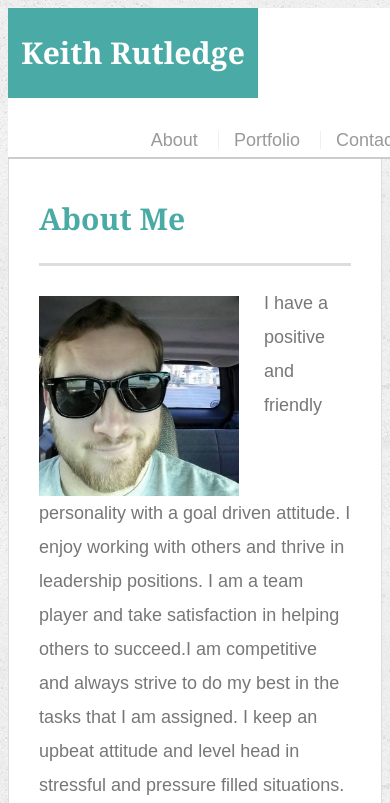
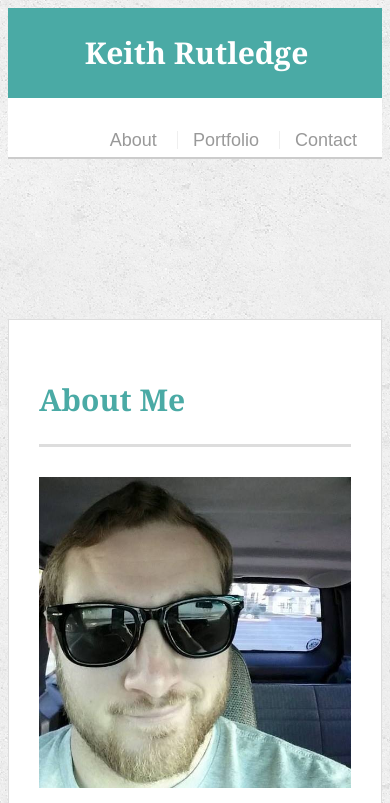
Before and after one commit to KeithRutledgeKeller/Responsive-Portfolio, a plain HTML site: page index.html in a window 390 px wide. Shown: the top 803 px of the page. Drawn offline with Linux system fonts and the light colour scheme.

Commit message:
finished

```diff
--- a/assets/css/style.css
+++ b/assets/css/style.css
@@ -53,7 +53,7 @@ body {
   /* header */
 
   #masthead {
-    position: fixed;
+    position: static;
     z-index: 99;
     width: 100%;
     margin: 0 0 30px;
@@ -216,22 +216,81 @@ body {
     border: 0 none;
   }
 
-  @media screen and (max-width: 980px) {
-    .container  { max-width: 900; background-color: red }
+  @media screen and (max-width: 640px) {
+    .info  { float: left; }
+    .auth-image {
+      width: auto;
+      height: auto;
+      width: 100%;
+    }
+    nav {
+      margin-top: 25px;
+      padding-left: 35px;
+      float: left;
     }
 
+    #logo {
+      text-align: center;
+      width: 377px;
+      height: 90px;
+      font-family: Georgia, Times, "Times New Roman", serif;
+      font-size: 30px;
+      font-weight: 700;
+      line-height: 90px;
+      color: #fff;
+      text-align: center;
+      text-decoration: none;
+      background: #4aaaa5;
+    }
+  }
   @media screen and (max-width: 768px) {
-    .container  { max-width: 700; background-color:magenta}
+    .main-section { max-width: 640px;}
+    nav {
+      float: right;
+      margin-top: 25px;
     }
 
-  @media screen and (max-width: 640px) {
-    .container  { max-width: 500; background-color: green}
+    nav a {
+      display: inline-block;
+      padding-left: 15px;
+      margin-left: 15px;
+      line-height: 18px;
+      color: #999;
+      text-decoration: none;
+      border-left: 1px solid #efefef;
     }
 
-  /* @media screen{
-    max-width: 768px;
+    #masthead {
+      position: static;
+      z-index: 99;
+      max-width: 640px;
+      margin: 0 0 30px;
+      overflow: auto;
+      color: #fff;
+      background: #fff;
+      border-bottom: 2px solid #ccc;
     }
 
-  @media screen{
-    max-width: 640px;
-  } */
+  }
+  @media screen and (max-width: 980px) {
+    .main-section {  max-width: 768px; }
+
+    #masthead {
+      position: static;
+      z-index: 99;
+      width: 100%;
+      max-width: 768px;
+      margin: 0 0 30px;
+      overflow: auto;
+      color: #fff;
+      background: #fff;
+      border-bottom: 2px solid #ccc;
+    }
+
+    nav {
+      float: right;
+      margin-top: 25px;
+      margin-right: 25px;
+    }
+
+  }
--- a/index.html
+++ b/index.html
@@ -25,13 +25,18 @@
       <h1>About Me</h1>
 
       <img src="assets/images/coding2.png" class="auth-image" alt="Your Name">
+      <div class="info">
+        <p>I have a positive and friendly personality with a goal driven attitude. I enjoy working with others and thrive in
+          leadership positions. I am a team player and take satisfaction in helping others to succeed.I am competitive and
+          always strive to do my best in the tasks that I am assigned. I keep an upbeat attitude and level head in stressful
+          and pressure filled situations.</p>
 
-      <p>I have a positive and friendly personality with a goal driven attitude. I enjoy working with others and thrive in leadership positions. I am a team player and take satisfaction in helping others to succeed.I am competitive and always strive to do my best in the tasks that I am assigned. I keep an upbeat attitude and level head in stressful and pressure filled situations.</p>
+        <p>On a less serious note memes are awesome! I've also created the best word ever. Which is a combination of crazy and
+          awesome, CRAWESOME!</p>
 
-      <p>On a less serious note memes are awesome! I've also created the best word ever. Which is a combination of crazy and awesome, CRAWESOME!</p>
-
-      <p>I got a crawesome joke to tell too. Do you know what happens to a turtle with a straw stuck in it's nose?... I'll give you a little time... It sucks. Hahaha thats a knee slapper.</p>
-
+        <p>I got a crawesome joke to tell too. Do you know what happens to a turtle with a straw stuck in it's nose?... I'll
+          give you a little time... It sucks. Hahaha thats a knee slapper.</p>
+      </div>
     </section>
 
   </div>
```
Lines whose indentation alone changed are shown as unchanged.
